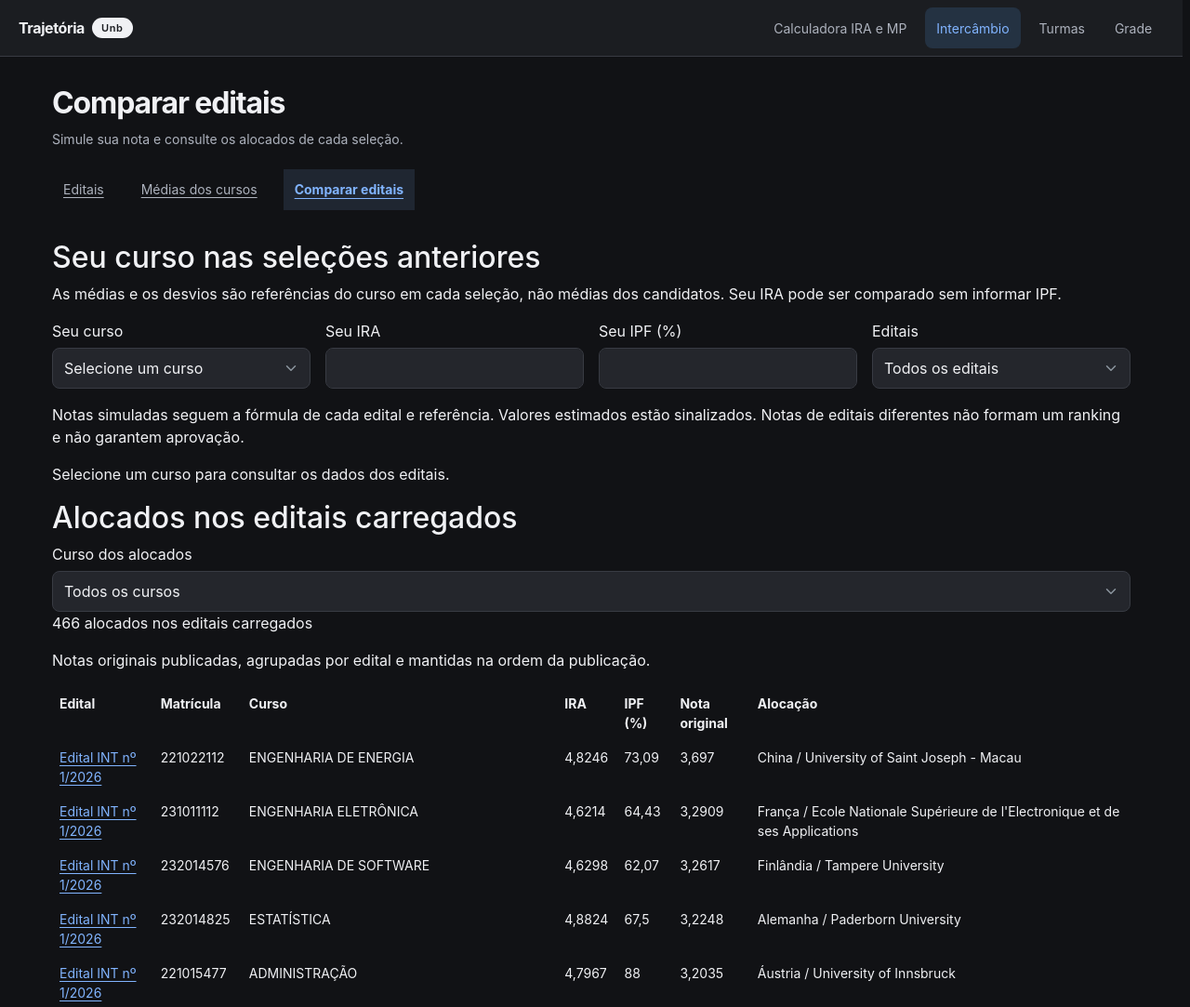
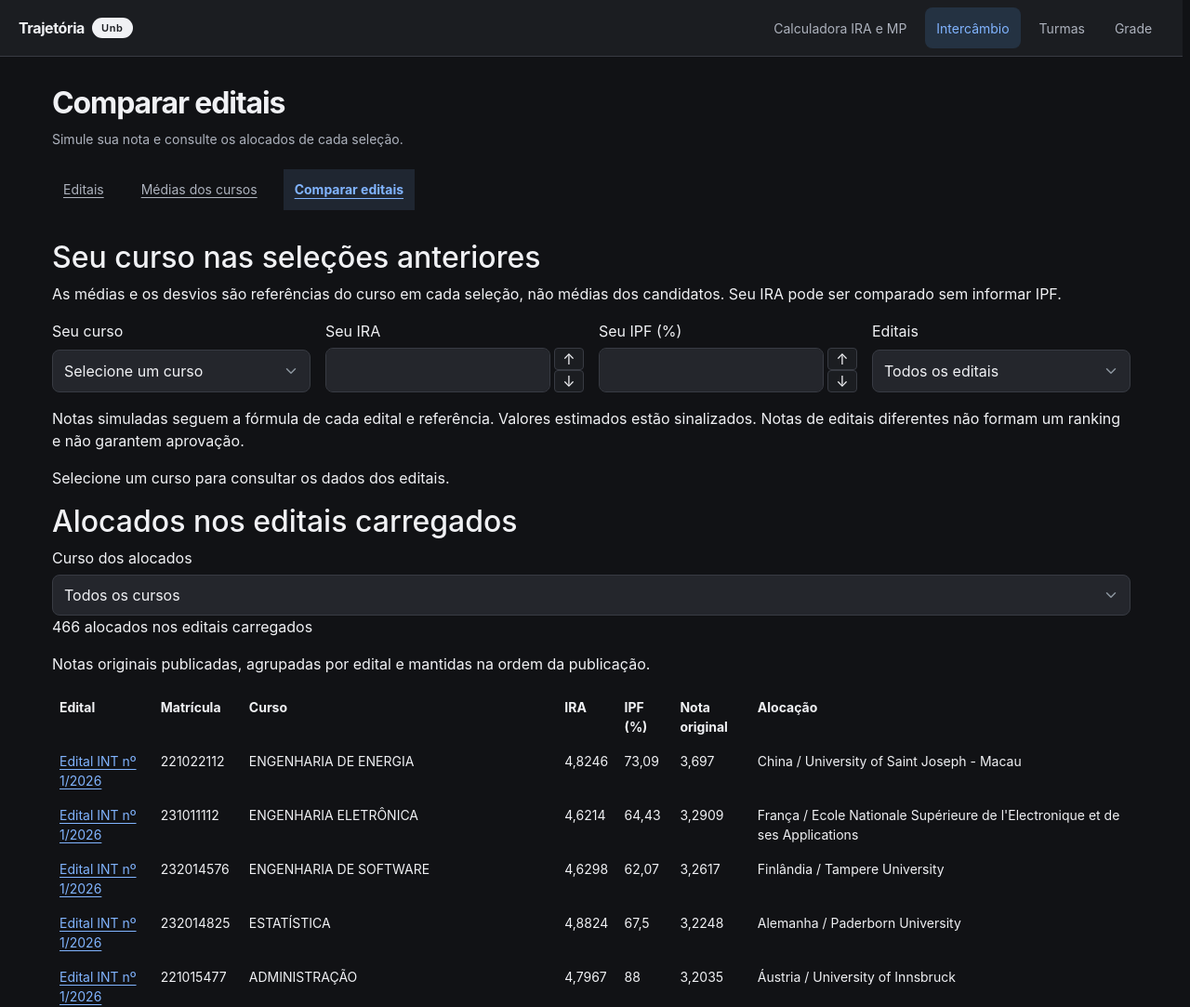
Before and after one commit to diegolxxz/trajetoria-unb, a website with bundled scripts: page public/intercambio/comparacao/index.html in a window 1280 px wide. Shown: the top 1083 px of the page at 93% size. Built offline with nearby package versions, Linux system fonts and the light colour scheme.

Commit message:
fix: use exact exchange input increments and simplify formula context

```diff
--- a/public/css/interface.css
+++ b/public/css/interface.css
@@ -2257,3 +2257,40 @@ body.pagina-turmas main.pagina-conteudo {
     text-decoration: underline;
     text-underline-offset: 0.3em;
 }
+
+.ajuste-numero {
+    display: flex;
+    gap: 0.25rem;
+}
+.ajuste-numero input {
+    min-width: 0;
+    appearance: textfield;
+}
+.ajuste-numero input::-webkit-inner-spin-button,
+.ajuste-numero input::-webkit-outer-spin-button {
+    appearance: none;
+    margin: 0;
+}
+.setas-numero {
+    display: flex;
+    flex-direction: column;
+}
+.setas-numero button {
+    min-width: 32px;
+    min-height: 24px;
+    padding: 0 0.35rem;
+    border: 1px solid var(--pilot-border);
+    border-radius: 4px;
+    background: var(--pilot-surface);
+    color: var(--pilot-text);
+    line-height: 1;
+}
+.formula-antiga {
+    color: var(--pilot-muted);
+}
+
+.campo-numero {
+    display: grid;
+    gap: 0.35rem;
+    min-width: 0;
+}
--- a/public/intercambio/comparacao/index.html
+++ b/public/intercambio/comparacao/index.html
@@ -71,7 +71,14 @@
                         </select></label
                     >
                     <label
-                        >Seu IRA<input id="geralIra" class="form-control" type="number" min="0" max="5" step="0.0001"
+                        >Seu IRA<input
+                            id="geralIra"
+                            class="form-control"
+                            type="number"
+                            min="0"
+                            max="5"
+                            step="0.0001"
+                            data-incremento="0.1"
                     /></label>
                     <label
                         >Seu IPF (%)<input
@@ -81,6 +88,7 @@
                             min="0"
                             max="100"
                             step="0.01"
+                            data-incremento="1"
                     /></label>
                     <label
                         >Editais<select id="editalGeral" class="form-select">
@@ -104,7 +112,7 @@
                     aria-label="Referências históricas e simulações"
                 >
                     <table id="referenciasGerais">
-                        <caption>
+                        <caption class="visually-hidden">
                             Referências do curso e nota simulada por seleção
                         </caption>
                         <thead>
@@ -118,7 +126,6 @@
                     </table>
                 </div>
                 <p id="vazioReferencias" role="status" hidden></p>
-                <p id="avisoEstimativas">Referências estimadas estão identificadas em Fontes e critérios.</p>
                 <details id="fontesCriterios">
                     <summary>Fontes e critérios</summary>
                     <div id="criteriosGerais"></div>
--- a/public/js/common.js
+++ b/public/js/common.js
@@ -111,6 +111,52 @@ const AppUnB = (() => {
         numerosDosInputs.set(input, { bruto: input.value, exibido: input.value });
         return input.value;
     }
+    function controlesNumero(input) {
+        const passo = Number(input.dataset.incremento);
+        const ajustar = (direcao) => {
+            if (input.value === '') return;
+            const atual = Number(input.value);
+            const minimo = Number(input.getAttribute('min'));
+            const maximo = Number(input.getAttribute('max'));
+            if (!Number.isFinite(atual) || atual < minimo || atual > maximo) return;
+            const novo = Number(
+                Math.min(maximo, Math.max(minimo, atual + direcao * passo)).toFixed(casasNumero(input)),
+            );
+            if (novo === atual) return;
+            input.value = String(novo);
+            input.dispatchEvent(new document.defaultView.Event('input', { bubbles: true }));
+        };
+        const grupo = elemento('span', 'ajuste-numero');
+        const rotulo = input.closest('label');
+        if (rotulo) {
+            const campo = elemento('span', 'campo-numero');
+            rotulo.replaceWith(campo);
+            rotulo.setAttribute('for', input.id);
+            campo.append(rotulo, grupo);
+        } else input.replaceWith(grupo);
+        grupo.append(input);
+        const botoes = elemento('span', 'setas-numero');
+        for (const [direcao, classe, texto] of [
+            [1, 'aumentar-numero', '↑'],
+            [-1, 'diminuir-numero', '↓'],
+        ]) {
+            const botao = elemento('button', classe, texto);
+            botao.type = 'button';
+            botao.setAttribute('aria-controls', input.id);
+            botao.setAttribute(
+                'aria-label',
+                `${direcao > 0 ? 'Aumentar' : 'Diminuir'} ${/Ipf/.test(input.id) ? 'IPF em 1 ponto percentual' : 'IRA em 0,1'}`,
+            );
+            botao.addEventListener('click', () => ajustar(direcao));
+            botoes.append(botao);
+        }
+        grupo.append(botoes);
+        input.addEventListener('keydown', (evento) => {
+            if (evento.key !== 'ArrowUp' && evento.key !== 'ArrowDown') return;
+            evento.preventDefault();
+            ajustar(evento.key === 'ArrowUp' ? 1 : -1);
+        });
+    }
     function idiomas(valor) {
         const linhas = [];
         String(valor ?? '')
@@ -133,6 +179,7 @@ const AppUnB = (() => {
     }
     document.addEventListener('DOMContentLoaded', () => {
         tema();
+        document.querySelectorAll('input[data-incremento]').forEach(controlesNumero);
         document.getElementById('btnTema')?.addEventListener('click', alternarTema);
     });
     return {
--- a/public/js/intercambio-geral.js
+++ b/public/js/intercambio-geral.js
@@ -72,7 +72,7 @@
         const vazio = visiveis.length === 0;
         $('resumoGerais').hidden = vazio;
         $('fontesCriterios').hidden = vazio;
-        $('avisoEstimativas').hidden = vazio;
+        if ($('avisoEstimativas')) $('avisoEstimativas').hidden = vazio;
         $('vazioReferencias').hidden = !vazio;
         $('vazioReferencias').textContent = $('geralCurso').value
             ? 'Sem dados para este curso nos editais selecionados.'
@@ -83,7 +83,14 @@
             const multiplas = edital.referencias.length > 1;
             edital.referencias.forEach((r) => {
                 const tr = el('tr');
-                celula(tr, link(edital));
+                const identificacao = el('span');
+                identificacao.append(link(edital));
+                if (compararNotas && edital.formula.tipo === 'ira-direto') {
+                    const aviso = el('small', 'formula-antiga', 'Fórmula antiga');
+                    aviso.title = 'Fórmula diferente da atual: usa o IRA diretamente.';
+                    identificacao.append(el('br'), aviso);
+                }
+                celula(tr, identificacao);
                 celula(tr, multiplas ? r.turno || `Referência ${r.indice}` : '—');
                 tr.children[1].hidden = !variasReferencias;
                 if (compararNotas) {
```
Also changed, not shown: public/intercambio/edital-int-n-1-2025-processo-de-pre-selecao-de-alunos-de-graduacao-da-unb-ao-intercambio-para-mobilidade-no-periodo-de-agosto-a-dezembro-de-2025/index.html (+2 -0 lines), public/intercambio/edital-int-n-1-2026-processo-de-pre-selecao-de-alunos-de-graduacao-da-unb-ao-intercambio-para-mobilidade-no-periodo-de-agosto-a-dezembro-de-2026/index.html (+2 -0 lines), public/intercambio/edital-int-n-7-2026/index.html (+2 -0 lines), public/intercambio/edital-int-no-10-2024-processo-de-pre-selecao-de-alunos-de-graduacao-da-unb-ao-intercambio-para-mobilidade-no-periodo-de-janeiro-a-julho-de-2025/index.html (+2 -0 lines), public/intercambio/edital-int-no-3-2024-processo-de-pre-selecao-de-alunos-de-graduacao-da-unb-ao-intercambio-para-mobilidade-no-periodo-de-agosto-a-dezembro-de-2024/index.html (+7 -4 lines), public/intercambio/medias/index.html (+8 -1 lines), tests/intercambio-geral.test.cjs (+27 -0 lines), tests/intercambio-inputs.test.cjs (+71 -0 lines).
